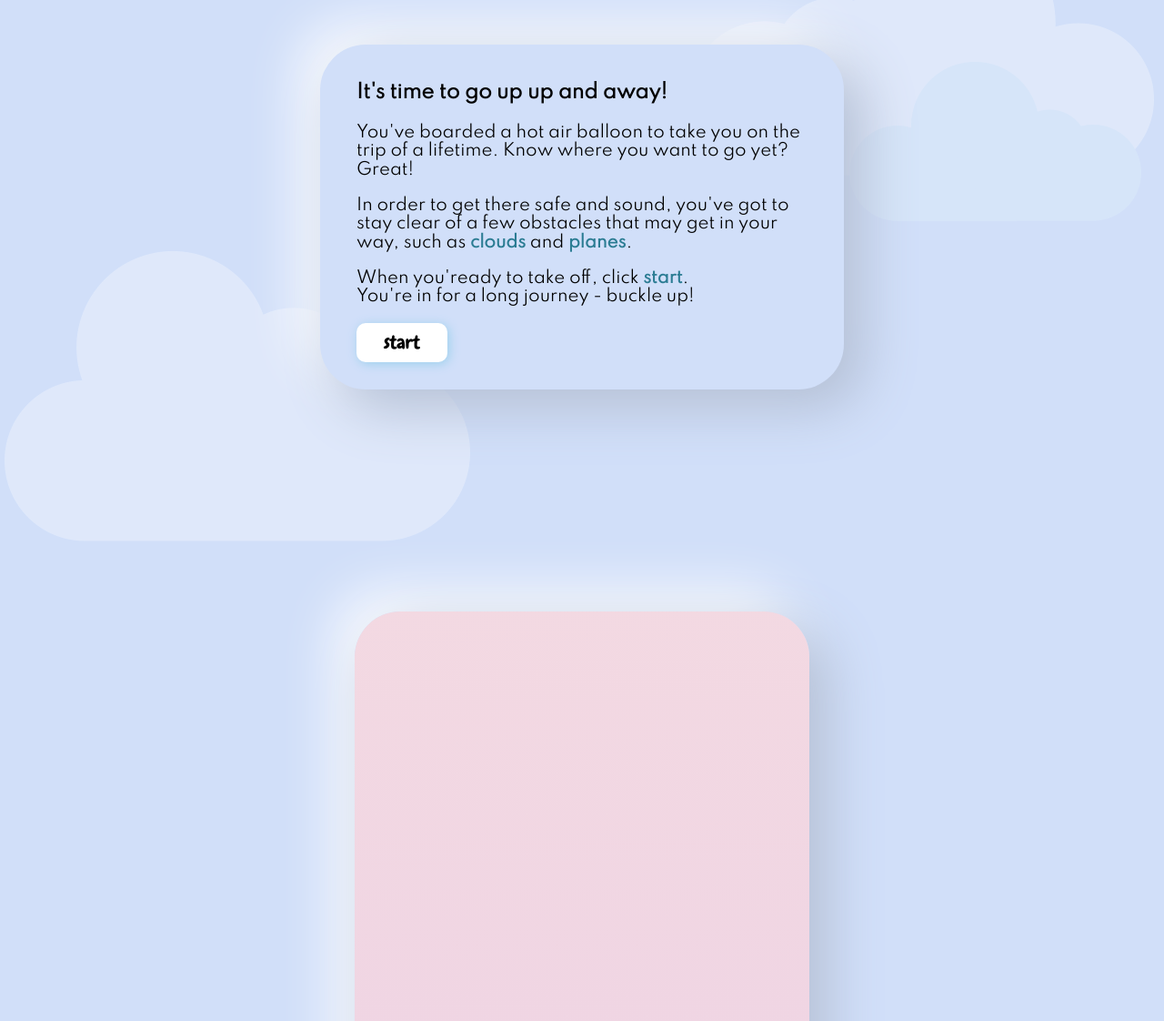
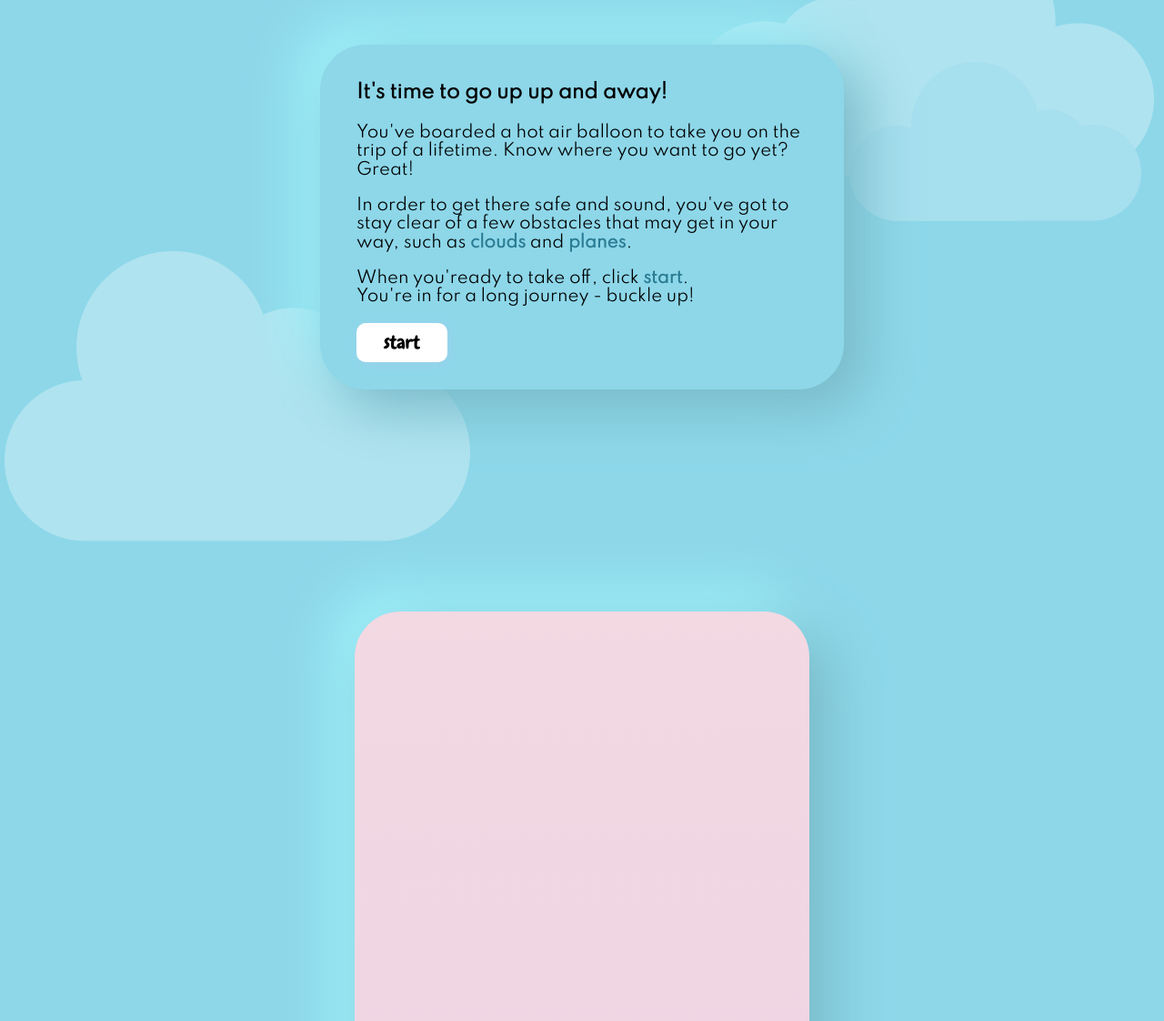
Before and after one commit to juliadufresne/julia-dufresne-project-three, a plain HTML site: page index.html in a window 1280 px wide. Shown: the part 178-1300 px from the top of the page at 91% size. Drawn offline with nearby package versions, Linux system fonts and the light colour scheme.

Commit message:
color change

```diff
--- a/styles/sass/_body.scss
+++ b/styles/sass/_body.scss
@@ -6,7 +6,7 @@
 
 header {
     height: 100vh;
-    background: #d1dff9;
+    background: #8dd7e9;
     background-size: cover;
     position: relative;
 }
@@ -17,7 +17,7 @@ main {
     display: flex;
     flex-direction: column;
     justify-content: space-between;
-    background: #d1dff9;
+    background: #8dd7e9;
 }
 
 .background1 {
@@ -65,10 +65,9 @@ section {
 // GAME AREA
 .gameArea {
     margin: 50px auto;
-    background: linear-gradient(359deg, #dbc2df, #ebcfe5, #f3d9e2, #d1dff9, #9cd1ed);
+    background: linear-gradient(359deg, #dbc2df, #ebcfe5, #f3d9e2, #8dd7e9, #8dd7e9);
     border-radius: 50px;
-    box-shadow:  20px 20px 60px #b2bed4,
-    -20px -20px 60px #ffffff;
+    box-shadow:  20px 20px 60px #78b7c6, -20px -20px 60px #a2f7ff;
     background-size: 800% 800%;
     -webkit-animation: background 30s ease infinite;
     -moz-animation: background 30s ease infinite;
@@ -121,9 +120,8 @@ section {
     margin: 0 auto;
     margin-top: 60px;
     border-radius: 50px;
-    background: #d1dff9;
-    box-shadow:  20px 20px 60px #b2bed4,
-    -20px -20px 60px #ffffff;
+    background: #8dd7e9;
+    box-shadow:  20px 20px 60px #78b7c6, -20px -20px 60px #a2f7ff;
 }
 
 .instructions span {
```
Also changed, not shown: styles/style.css.
